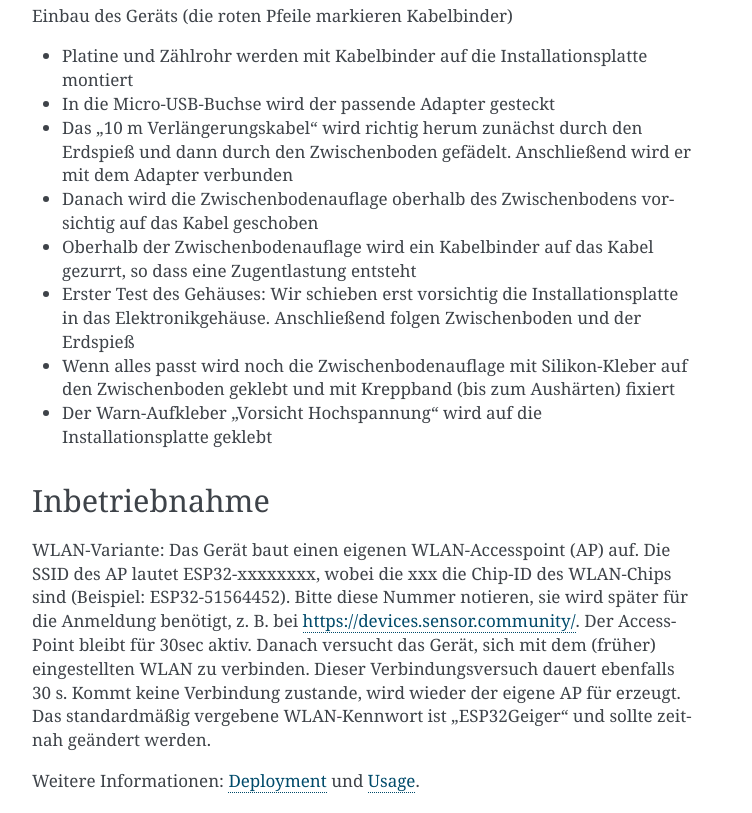
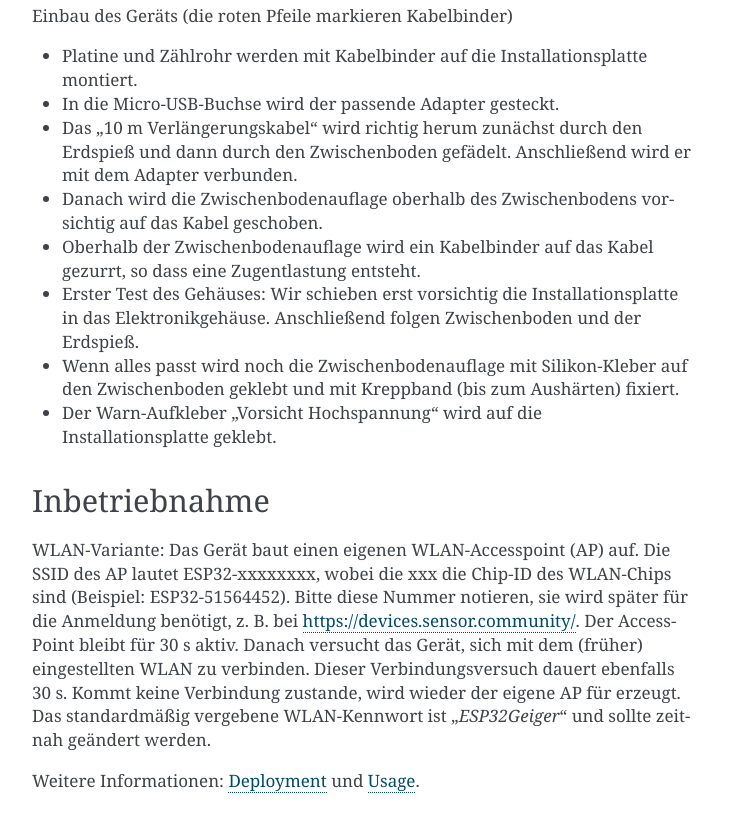
Before and after one commit to ecocurious2/MultiGeiger, a Sphinx documentation site: the page built from docs/source/assemblyguide.rst, in a window 1280 px wide and 1400 px high, scrolled down 13634 px. Shown: the part 457-1270 px from the top of the window, without its empty margins (388-1140 px from the left). Built offline with Sphinx 7.4.7, drawn with Linux system fonts in a browser that asks for light colours; some of the changed text lies outside the part shown.

Commit message:
Fix spelling in some files

```diff
--- a/docs/source/assemblyguide.rst
+++ b/docs/source/assemblyguide.rst
@@ -182,13 +182,13 @@
 
 Die Winkel der Buchsenleiste sollten genau stimmen. Daher am besten so vorgehen:
 
-* Die erste Buchsenleiste einstecken
-* Von unten her eine Lötstelle in der Mitte löten, die Lötstelle nochmals heiß machen und gleichzeitig die Buchsenleiste justieren (rechter Winkel, alle Pins richtig)
-* Die zweite Buchsenleiste einstecken
-* In beide Buchsenleisten die Stiftleiste aus dem Mikrocontroller-Modul-Set einstecken, so dass deren längerer Teil der Stiftleiste in der Buchsenleiste steckt
-* Das Mikrocontroller-Modul aufstecken, so dass das Display sichtbar ist und die Mikro-USB-Buchse über dem Piezo-Lautsprecher liegt
-* Alles mit einem schmalen Klebeband fixieren (siehe Bild unten), so dass alle Lötstellen zugänglich sind
-* nun können alle Kontakte gelötet werden
+* Die erste Buchsenleiste einstecken.
+* Von unten her eine Lötstelle in der Mitte löten, die Lötstelle nochmals heiß machen und gleichzeitig die Buchsenleiste justieren (rechter Winkel, alle Pins richtig).
+* Die zweite Buchsenleiste einstecken.
+* In beide Buchsenleisten die Stiftleiste aus dem Mikrocontroller-Modul-Set einstecken, so dass deren längerer Teil der Stiftleiste in der Buchsenleiste steckt.
+* Das Mikrocontroller-Modul aufstecken, so dass das Display sichtbar ist und die Mikro-USB-Buchse über dem Piezo-Lautsprecher liegt.
+* Alles mit einem schmalen Klebeband fixieren (siehe Bild unten), so dass alle Lötstellen zugänglich sind.
+* Nun können alle Kontakte gelötet werden.
 
 .. note:: Das OLED-Grafikdisplay ist über eine dünne Flex-Leitung angeschlossen, die nicht zu heiß werden darf. Im Zweifel lötet man die Pins in der Nähe der Flex-Leitung nicht an – sie werden nicht benötigt.
 
@@ -221,7 +221,7 @@
       :width: 70%
 
    **Man sollte vor dem Arbeiten an der Schaltung den Kondensator entladen.**
-   Am einfachsten macht man dies mit einer zweiten, ca. 30cm langer Leitung, mit der man Anode und Kathode des Zählrohrs für etwa eine Sekunde kurzschließt.
+   Am einfachsten macht man dies mit einer zweiten, ca. 30 cm langen Leitung, mit der man Anode und Kathode des Zählrohrs für etwa eine Sekunde kurzschließt.
    Dies schützt nicht nur vor unangenehmen Stromschlägen, sondern schützt auch die empfindliche elektronische Schaltung.
 
 Gehäuse
@@ -303,7 +303,7 @@
   Dazu werden die Seitenteile vorsichtig mit einem Messer abgeschnitten.
   Danach wird der dadurch entstandene, biegsame Kunststoffstreifen auf die richtige Länge gebracht. Hierzu kann eine starke Schere verwendet werden.
 * Löcher durch Installationsplatte bohren: Elektronik und Zählrohr werden so mit Kabelbindern auf Installationsplatte fixiert, dass das Zählrohr sich auf 1 m Höhe befindet, wenn der Erdspieß 25 cm in der Erde steckt.
-  Das Zählrohr zeigt nach unten. Die Löcher werden mit dem Reißnagel vorgestochen und dann auf 3 mm aufgebohrt (s. Bild „Bohrplan Installationsplatte“)
+  Das Zählrohr zeigt nach unten. Die Löcher werden mit dem Reißnagel vorgestochen und dann auf 3 mm aufgebohrt (s. Bild „Bohrplan Installationsplatte“).
 * Die Platine wird lediglich mit einem Kabelbinder auf der Platte montiert, der durch beide Löcher gezogen wird. Er verläuft unterhalb des USB-Steckers.
 
 .. |build16| image:: images/build_16_installationPlate.jpg
@@ -319,20 +319,20 @@
 |build17|
 Einbau des Geräts (die roten Pfeile markieren Kabelbinder)
 
-* Platine und Zählrohr werden mit Kabelbinder auf die Installationsplatte montiert
-* In die Micro-USB-Buchse wird der passende Adapter gesteckt
-* Das „10 m Verlängerungskabel“ wird richtig herum zunächst durch den Erdspieß und dann durch den Zwischenboden gefädelt. Anschließend wird er mit dem Adapter verbunden
-* Danach wird die Zwischenbodenauflage oberhalb des Zwischenbodens vorsichtig auf das Kabel geschoben
-* Oberhalb der Zwischenbodenauflage wird ein Kabelbinder auf das Kabel gezurrt, so dass eine Zugentlastung entsteht
-* Erster Test des Gehäuses: Wir schieben erst vorsichtig die Installationsplatte in das Elektronikgehäuse. Anschließend folgen Zwischenboden und der Erdspieß
-* Wenn alles passt wird noch die Zwischenbodenauflage mit Silikon-Kleber auf den Zwischenboden geklebt und mit Kreppband (bis zum Aushärten) fixiert
-* Der Warn-Aufkleber „Vorsicht Hochspannung“ wird auf die Installationsplatte geklebt
+* Platine und Zählrohr werden mit Kabelbinder auf die Installationsplatte montiert.
+* In die Micro-USB-Buchse wird der passende Adapter gesteckt.
+* Das „10 m Verlängerungskabel“ wird richtig herum zunächst durch den Erdspieß und dann durch den Zwischenboden gefädelt. Anschließend wird er mit dem Adapter verbunden.
+* Danach wird die Zwischenbodenauflage oberhalb des Zwischenbodens vorsichtig auf das Kabel geschoben.
+* Oberhalb der Zwischenbodenauflage wird ein Kabelbinder auf das Kabel gezurrt, so dass eine Zugentlastung entsteht.
+* Erster Test des Gehäuses: Wir schieben erst vorsichtig die Installationsplatte in das Elektronikgehäuse. Anschließend folgen Zwischenboden und der Erdspieß.
+* Wenn alles passt wird noch die Zwischenbodenauflage mit Silikon-Kleber auf den Zwischenboden geklebt und mit Kreppband (bis zum Aushärten) fixiert.
+* Der Warn-Aufkleber „Vorsicht Hochspannung“ wird auf die Installationsplatte geklebt.
 
 Inbetriebnahme
 ##############
 WLAN-Variante: Das Gerät baut einen eigenen WLAN-Accesspoint (AP) auf. Die SSID des AP lautet ESP32-xxxxxxxx, wobei die xxx die Chip-ID des WLAN-Chips sind (Beispiel: ESP32-51564452).
-Bitte diese Nummer notieren, sie wird später für die Anmeldung benötigt, z. B. bei https://devices.sensor.community/. Der Access-Point bleibt für 30sec aktiv. Danach versucht das Gerät, sich mit dem (früher) eingestellten WLAN zu verbinden.
-Dieser Verbindungsversuch dauert ebenfalls 30 s. Kommt keine Verbindung zustande, wird wieder der eigene AP für erzeugt. Das standardmäßig vergebene WLAN-Kennwort ist „ESP32Geiger“ und sollte zeitnah geändert werden.
+Bitte diese Nummer notieren, sie wird später für die Anmeldung benötigt, z. B. bei https://devices.sensor.community/. Der Access-Point bleibt für 30 s aktiv. Danach versucht das Gerät, sich mit dem (früher) eingestellten WLAN zu verbinden.
+Dieser Verbindungsversuch dauert ebenfalls 30 s. Kommt keine Verbindung zustande, wird wieder der eigene AP für erzeugt. Das standardmäßig vergebene WLAN-Kennwort ist „*ESP32Geiger*“ und sollte zeitnah geändert werden.
 
 Weitere Informationen: :ref:`deployment` und :ref:`usage`.
 
--- a/docs/source/installation.rst
+++ b/docs/source/installation.rst
@@ -19,7 +19,7 @@
    headers on the board.
 
 To select the Heltec boards in the Arduino IDE, the following steps must
-be proceed:
+be taken:
 
 -  Add the file: https://raw.githubusercontent.com/espressif/arduino-esp32/gh-pages/package_esp32_dev_index.json in Preferences->Additional Boards Manager URLs.
 -  Then, the ESP32 boards (name “esp32 by Espressif Systems”) can be installed under Tools->Board->Boards Manager. Choose the correct Heltec board under Tools->Board.
@@ -115,7 +115,7 @@
 The settings page can be called up from your own WiFi at any time. To do this, just enter in the address bar of the browser: http://esp32-xxxxxxx (xxxxx is the chip ID – see above).
 If it does not work with this hostname, use the IP address of the Geiger counter instead. The Ip address can be found in the devices list in your router.
 If successful, the login page appears.
-Enter **admin** as username and the chosen password (see above). Now you will see the settings page as discribed.
+Enter **admin** as username and the chosen password (see above). Now you will see the settings page as described.
 
 Server for measured data
 ########################
```
Also changed, not shown: other parts of docs/source/assemblyguide.rst (+7 -7 lines), README-de.md (+4 -0 lines), README-en.md (+12 -8 lines), docs/source/setup_lora.rst (+4 -4 lines).
